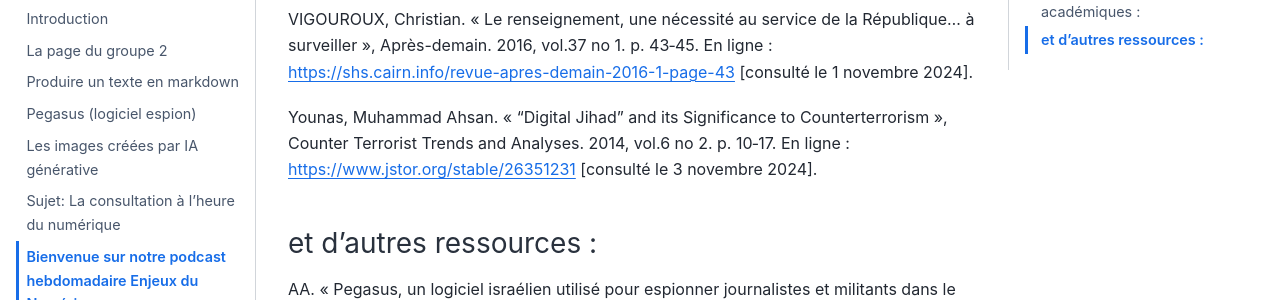
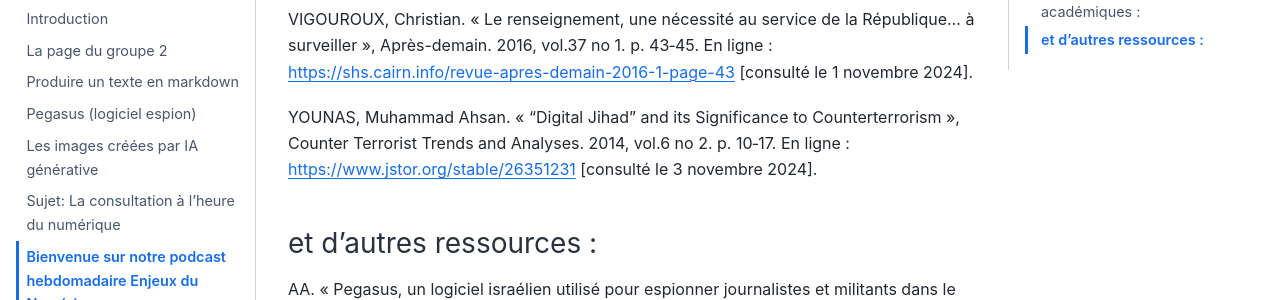
Before and after one commit to luneauaymeric/digital_culture_collective_page, a Jupyter Book: the page built from surveillance_num/surveillance_num.md, in a window 1280 px wide and 900 px high, scrolled down 1781 px. Shown: the part 153-453 px from the top of the window. Built offline with Jupyter Book 1.0.4 settings and Sphinx 7.4.7 and the Sphinx Book theme 1.1.4, drawn with Linux system fonts in a browser that asks for light colours; part of the change alters nothing that is shown.

```diff
--- a/surveillance_num/surveillance_num.md
+++ b/surveillance_num/surveillance_num.md
@@ -41,8 +41,7 @@ ROSSARO, Alejandra Delfin et RIAL-SEBBAG, Emmanuelle. « L’émergence des outi
 VIGOUROUX, Christian. « Le renseignement, une nécessité au service de la République… à surveiller », Après-demain. 2016, vol.37 no 1. p. 43‑45. En ligne : [https://shs.cairn.info/revue-apres-demain-2016-1-page-43](https://shs.cairn.info/revue-apres-demain-2016-1-page-43) [consulté le 1 novembre 2024].
 
 
-
-Younas, Muhammad Ahsan. « “Digital Jihad” and its Significance to Counterterrorism », Counter Terrorist Trends and Analyses. 2014, vol.6 no 2. p. 10‑17. En ligne : [https://www.jstor.org/stable/26351231](https://www.jstor.org/stable/26351231) [consulté le 3 novembre 2024].
+YOUNAS, Muhammad Ahsan. « “Digital Jihad” and its Significance to Counterterrorism », Counter Terrorist Trends and Analyses. 2014, vol.6 no 2. p. 10‑17. En ligne : [https://www.jstor.org/stable/26351231](https://www.jstor.org/stable/26351231) [consulté le 3 novembre 2024].
 
 ### et d'autres ressources :
 
@@ -93,6 +92,6 @@ Reynaud, Florian. « Une proposition de loi veut étendre le dispositif des «
 
 R, Rina. Pegasus : le logiciel espion le plus redoutable ! Tout savoir. 2024. En ligne : [https://www.lebigdata.fr/logiciel-espion-pegasus-tout-savoir](https://www.lebigdata.fr/logiciel-espion-pegasus-tout-savoir) [consulté le 12 novembre 2024].
 <!--stackedit_data:
-eyJoaXN0b3J5IjpbMjA1NDg1NDUxNCwtNjAxMzQ2NzEsLTE1NT
-U1NjU3MDUsODUwNjY1MDMzXX0=
+eyJoaXN0b3J5IjpbLTEzNDI2NjA4NTQsLTYwMTM0NjcxLC0xNT
+U1NTY1NzA1LDg1MDY2NTAzM119
 -->
```
